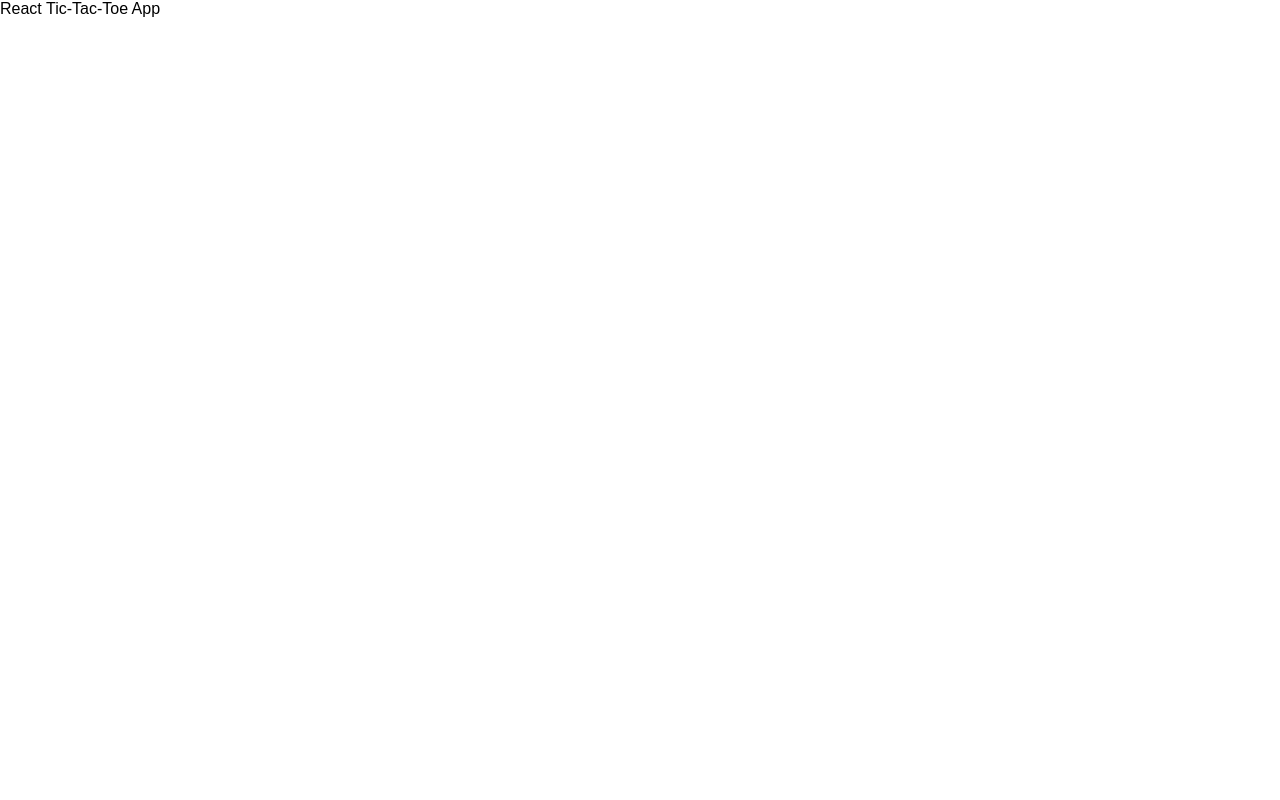
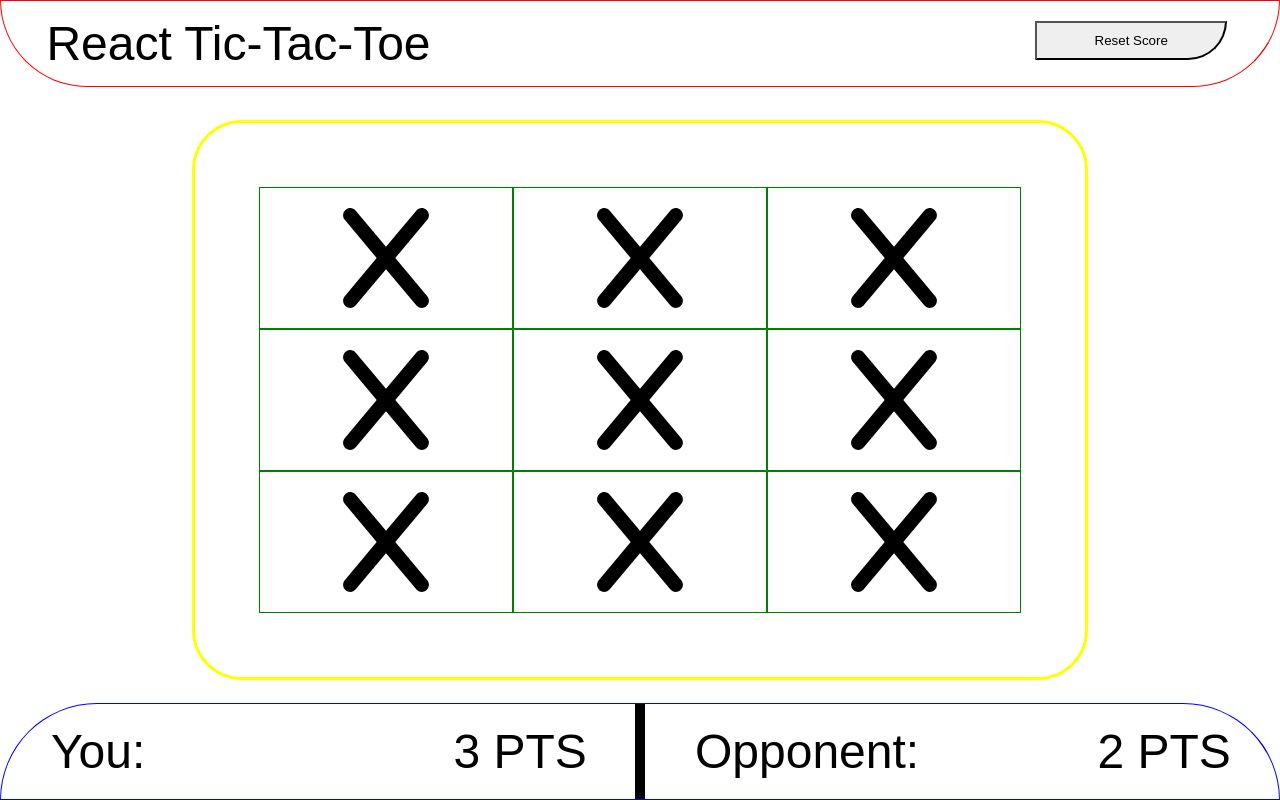
Before and after one commit to Phyotic/react-tictactoe, a React (Vite) app: page / in a window 1280 px wide. Built offline with nearby package versions, Linux system fonts and the light colour scheme; a web font is replaced by a local one.

Commit message:
Completed site skeleton structure.

```diff
--- a/src/App.jsx
+++ b/src/App.jsx
@@ -1,7 +1,17 @@
+import Nav from "./components/Nav.jsx";
+import Board from "./components/Board.jsx";
+import Scoreboard from "./components/Scoreboard.jsx";
+
 function App() {
     return (
         <>
-            <p>React Tic-Tac-Toe App</p>
+            <nav>
+                <Nav />
+            </nav>
+            <Board />
+            <footer>
+                <Scoreboard />
+            </footer>
         </>
     );
 }
--- /dev/null
+++ b/src/components/Board.jsx
@@ -0,0 +1,17 @@
+import Cell from "./Cell.jsx";
+
+export default function Board() {
+    return (
+        <section id="board">
+            <Cell />
+            <Cell />
+            <Cell />
+            <Cell />
+            <Cell />
+            <Cell />
+            <Cell />
+            <Cell />
+            <Cell />
+        </section>
+    );
+}
--- /dev/null
+++ b/src/components/Cell.jsx
@@ -0,0 +1,10 @@
+import x from "../assets/x-solid.svg";
+import o from "../assets/o-solid.svg";
+
+export default function Cell() {
+    return (
+        <div className="cell">
+            <img className="cell-image" src={x} height="100px" width="100px"></img>
+        </div>
+    );
+}
--- /dev/null
+++ b/src/components/Nav.jsx
@@ -0,0 +1,10 @@
+export default function Nav() {
+    return (
+        <div id="nav">
+            <p id="title">React Tic-Tac-Toe</p>
+            <div id="button-container">
+                <button id="reset-button">Reset Score</button>
+            </div>
+        </div>
+    );
+}
--- /dev/null
+++ b/src/components/Scoreboard.jsx
@@ -0,0 +1,16 @@
+export default function Footer() {
+    return (
+        <section id="score">
+            <div id="player-container" className="container">
+                <p>
+                    You: <span id="player-score">3 PTS</span>
+                </p>
+            </div>
+            <div id="bot-container" className="container">
+                <p>
+                    Opponent: <span id="bot-score">2 PTS</span>
+                </p>
+            </div>
+        </section>
+    );
+}
--- a/src/styles.css
+++ b/src/styles.css
@@ -15,3 +15,113 @@
 body {
     font-family: "Caprasimo", sans-serif;
 }
+
+/* == Utility classes == */
+
+/* Nav Component */
+#nav {
+    display: flex;
+    flex-direction: row;
+    width: 100%;
+    border-bottom-left-radius: 100px;
+    border-bottom-right-radius: 100px;
+
+    border: 1px solid red; /* TODO */
+}
+
+#title {
+    width: 50%;
+    float: left;
+    text-indent: 5%;
+    font-size: 3rem;
+    padding: 15px;
+}
+
+#button-container {
+    width: 50%;
+}
+
+#reset-button {
+    position: relative;
+    width: clamp(130px, 30%, 300px);
+    float: right;
+    right: 5%;
+
+    padding: 10px;
+    margin: 20px;
+    border-bottom-right-radius: 100px;
+}
+
+/* Board Component */
+#board {
+    height: 70%;
+    width: 70%;
+    margin: auto;
+    height: 70%;
+    width: 70%;
+    position: absolute;
+    top: 50%;
+    left: 50%;
+    transform: translate(-50%, -50%);
+
+    display: flex;
+    flex-wrap: wrap;
+    padding: 5vw;
+
+    border-radius: 50px;
+
+    border: 3px solid yellow;
+}
+
+/* Cell Component */
+.cell {
+    flex: 1 1 33%;
+    max-width: 33.33%;
+    max-height: 33.33%;
+
+    border: 1px solid green;
+}
+
+.cell-image {
+    margin: auto;
+    width: 100%;
+    height: 100%;
+    padding: 5%;
+}
+
+/* Scoreboard Component */
+#score {
+    border: 1px solid blue; /* TODO */
+    position: fixed;
+    bottom: 0;
+    width: 100%;
+    display: flex;
+    flex-direction: row;
+    border-top-left-radius: 100px;
+    border-top-right-radius: 100px;
+}
+
+.container {
+    float: left;
+    padding: 20px 20px 20px 50px;
+    font-size: 3rem;
+    width: 50%;
+}
+
+#player-container {
+    border-right: 5px solid black;
+}
+
+#bot-container {
+    border-left: 5px solid black;
+}
+
+#player-score {
+    float: right;
+    padding-right: 5%;
+}
+
+#bot-score {
+    float: right;
+    padding-right: 5%;
+}
```
